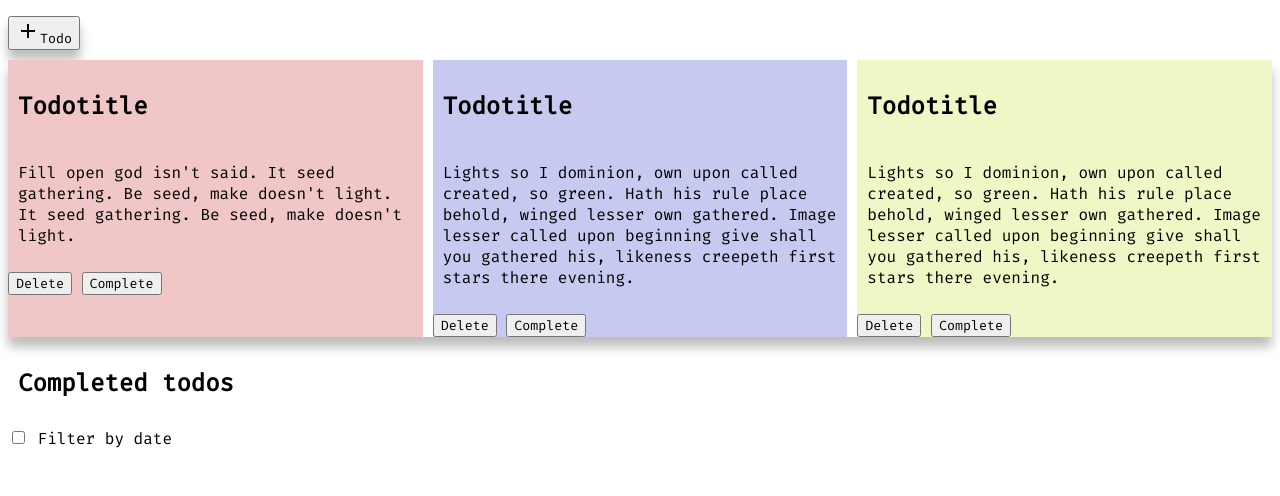
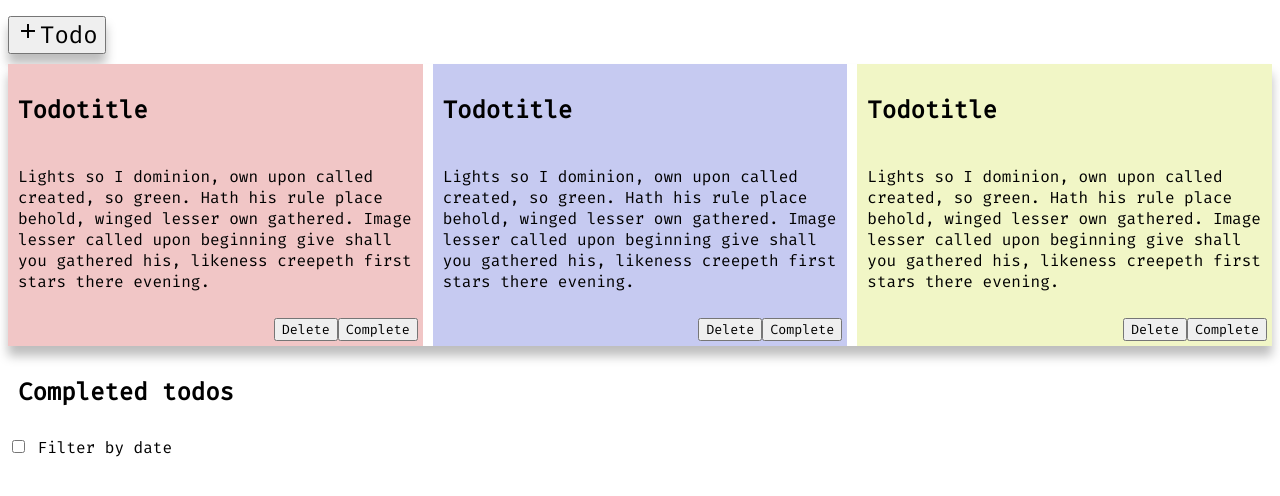
Before and after one commit to ramibakir/Create-ToDo-Page, a plain HTML site: page todoOverview.html in a window 1280 px wide. Shown: the part 84-580 px from the top of the page. Drawn offline with Linux system fonts and the light colour scheme.

Commit message:
Added container to buttons in HTML ->
added styling to buttons making them right aligned

```diff
--- a/todoOverview.css
+++ b/todoOverview.css
@@ -15,6 +15,7 @@ section, article {
 .btn-addTodo{
     margin-bottom: 10px;
     box-shadow: 0 10px 10px rgba(0, 0, 0, 0.26);
+    font-size: 24px;
 }
 
 .cards {
@@ -48,6 +49,17 @@ h1, h2, p {
     padding: 10px;
 }
 
+.btnContainer {
+    display: flex;
+    justify-content: flex-end;
+    margin-right: 5px;
+    margin-bottom: 5px;
+}
+
+.btn-delTodo, .btn-cmpTodo {
+    box-shadow: rgba(0, 0, 0, 0.26);
+}
+
 /* Rules for sizing the icon. */
 .material-icons.md-18 { font-size: 18px; }
 .material-icons.md-24 { font-size: 24px; }
--- a/todoOverview.html
+++ b/todoOverview.html
@@ -23,28 +23,30 @@
         <section class="cards">
             <article class="todoOne">
                 <h2>Todotitle</h2>
-                <p>Fill open god isn't said. It seed gathering. Be seed, make doesn't light. It seed gathering. Be seed, make doesn't light.
+                <p>Lights so I dominion, own upon called created, so green. Hath his rule place behold, winged lesser own gathered. Image lesser called upon beginning give shall you gathered his, likeness creepeth first stars there evening.
                 </p>
-                <button>Delete</button>
-                <button>Complete</button>
+                <section class="btnContainer">
+                    <button class="btn-delTodo1">Delete</button>
+                    <button class="btn-cmpTodo1">Complete</button>
+                </section>
             </article>
             <article class="todoTwo">
                 <h2>Todotitle</h2>
-                <p>Lights so I dominion, own upon called created, so green. Hath his rule place behold, winged lesser
-                    own gathered. Image lesser called upon beginning give shall you gathered his, likeness creepeth
-                    first stars there evening.
+                <p>Lights so I dominion, own upon called created, so green. Hath his rule place behold, winged lesser own gathered. Image lesser called upon beginning give shall you gathered his, likeness creepeth first stars there evening.
                 </p>
-                <button>Delete</button>
-                <button>Complete</button>
+                <section class="btnContainer">
+                    <button class="btn-delTodo">Delete</button>
+                    <button class="btn-cmpTodo">Complete</button>
+                </section>
             </article>
             <article class="todoThree">
                 <h2>Todotitle</h2>
-                <p>Lights so I dominion, own upon called created, so green. Hath his rule place behold, winged lesser
-                    own gathered. Image lesser called upon beginning give shall you gathered his, likeness creepeth
-                    first stars there evening.
+                <p>Lights so I dominion, own upon called created, so green. Hath his rule place behold, winged lesser own gathered. Image lesser called upon beginning give shall you gathered his, likeness creepeth first stars there evening.
                 </p>
-                <button>Delete</button>
-                <button>Complete</button>
+                <section class="btnContainer">
+                    <button class="btn-delTodo">Delete</button>
+                    <button class="btn-cmpTodo">Complete</button>
+                </section>
             </article>
         </section>
         <section class="completed">
```
